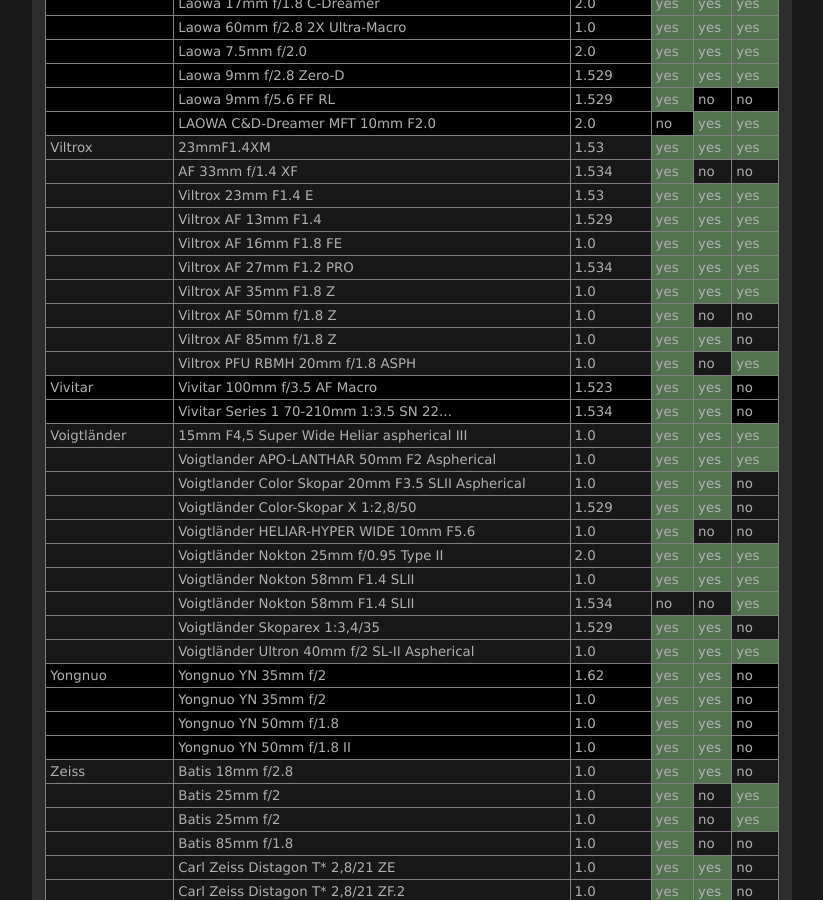
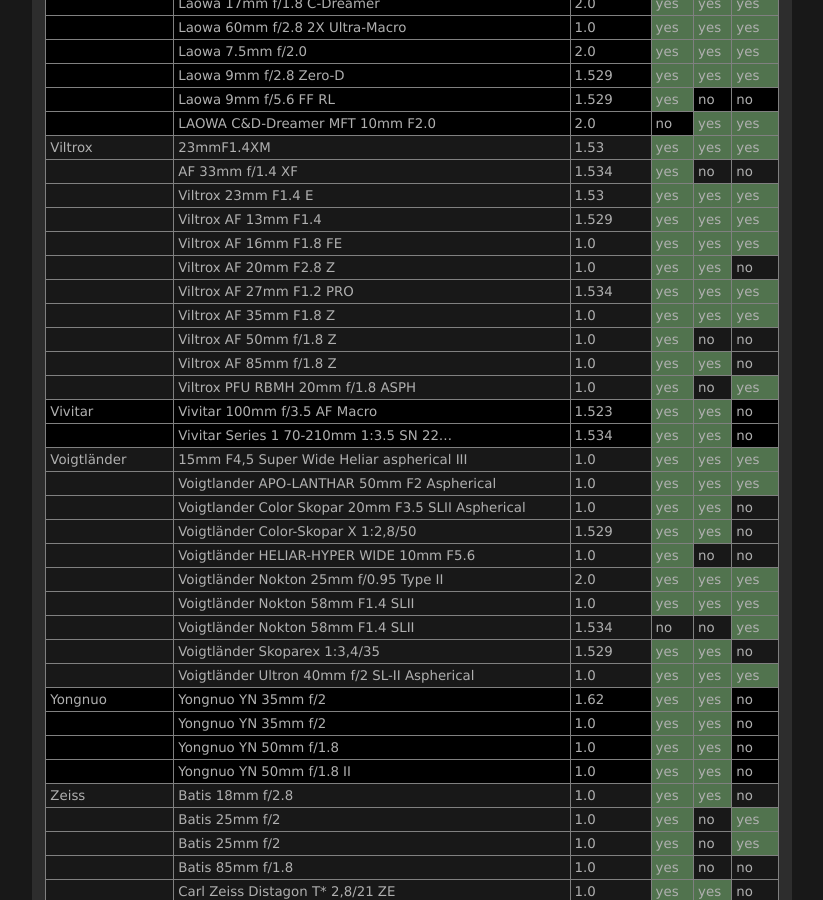
Before and after one commit to lensfun/lensfun.github.io, a Jekyll site: the page built from _posts/lenslist/2999-12-31-Lenslist-master.md, in a window 1280 px wide and 900 px high, scrolled down 32529 px. Shown: the whole window, without its empty margins (284-1107 px from the left). Built offline with Jekyll 4.4.1, drawn with Linux system fonts in a browser that asks for light colours.

Commit message:
Update master lens list from GitHub Actions

```diff
--- a/_posts/lenslist/2999-12-31-Lenslist-master.md
+++ b/_posts/lenslist/2999-12-31-Lenslist-master.md
@@ -1343,6 +1343,7 @@ This list was generated on 2024-10-28 from current Lensfun sources. Your Lensfun
 <tr class="lenslist-bg2"><td></td><td>Viltrox 23mm F1.4 E</td><td>1.53</td><td class="lenslist-highlight lenslist-check">yes</td><td class="lenslist-highlight lenslist-check">yes</td><td class="lenslist-highlight lenslist-check">yes</td></tr>
 <tr class="lenslist-bg2"><td></td><td>Viltrox AF 13mm F1.4</td><td>1.529</td><td class="lenslist-highlight lenslist-check">yes</td><td class="lenslist-highlight lenslist-check">yes</td><td class="lenslist-highlight lenslist-check">yes</td></tr>
 <tr class="lenslist-bg2"><td></td><td>Viltrox AF 16mm F1.8 FE</td><td>1.0</td><td class="lenslist-highlight lenslist-check">yes</td><td class="lenslist-highlight lenslist-check">yes</td><td class="lenslist-highlight lenslist-check">yes</td></tr>
+<tr class="lenslist-bg2"><td></td><td>Viltrox AF 20mm F2.8 Z</td><td>1.0</td><td class="lenslist-highlight lenslist-check">yes</td><td class="lenslist-highlight lenslist-check">yes</td><td class="lenslist-check">no</td></tr>
 <tr class="lenslist-bg2"><td></td><td>Viltrox AF 27mm F1.2 PRO</td><td>1.534</td><td class="lenslist-highlight lenslist-check">yes</td><td class="lenslist-highlight lenslist-check">yes</td><td class="lenslist-highlight lenslist-check">yes</td></tr>
 <tr class="lenslist-bg2"><td></td><td>Viltrox AF 35mm F1.8 Z</td><td>1.0</td><td class="lenslist-highlight lenslist-check">yes</td><td class="lenslist-highlight lenslist-check">yes</td><td class="lenslist-highlight lenslist-check">yes</td></tr>
 <tr class="lenslist-bg2"><td></td><td>Viltrox AF 50mm f/1.8 Z</td><td>1.0</td><td class="lenslist-highlight lenslist-check">yes</td><td class="lenslist-check">no</td><td class="lenslist-check">no</td></tr>
```
